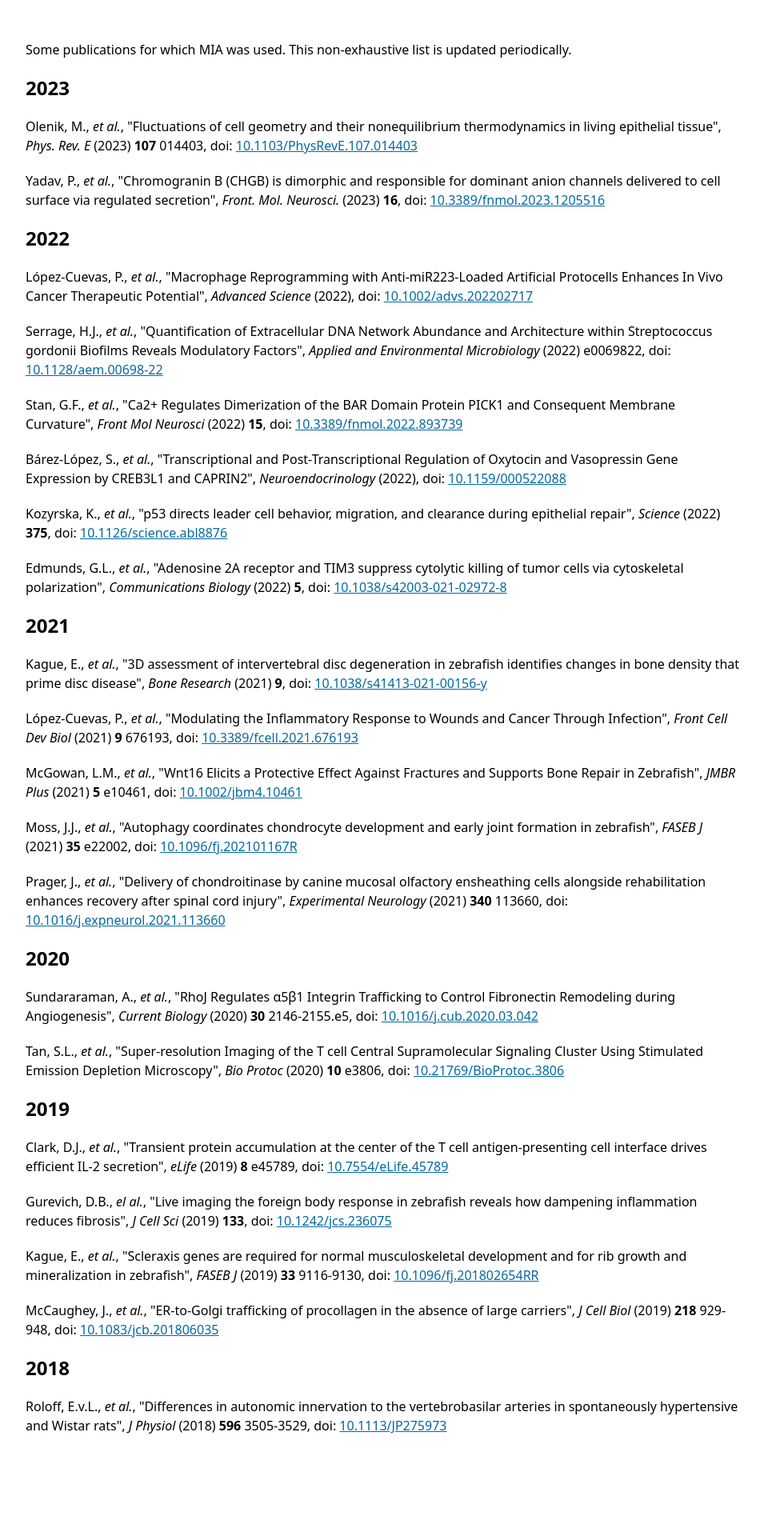
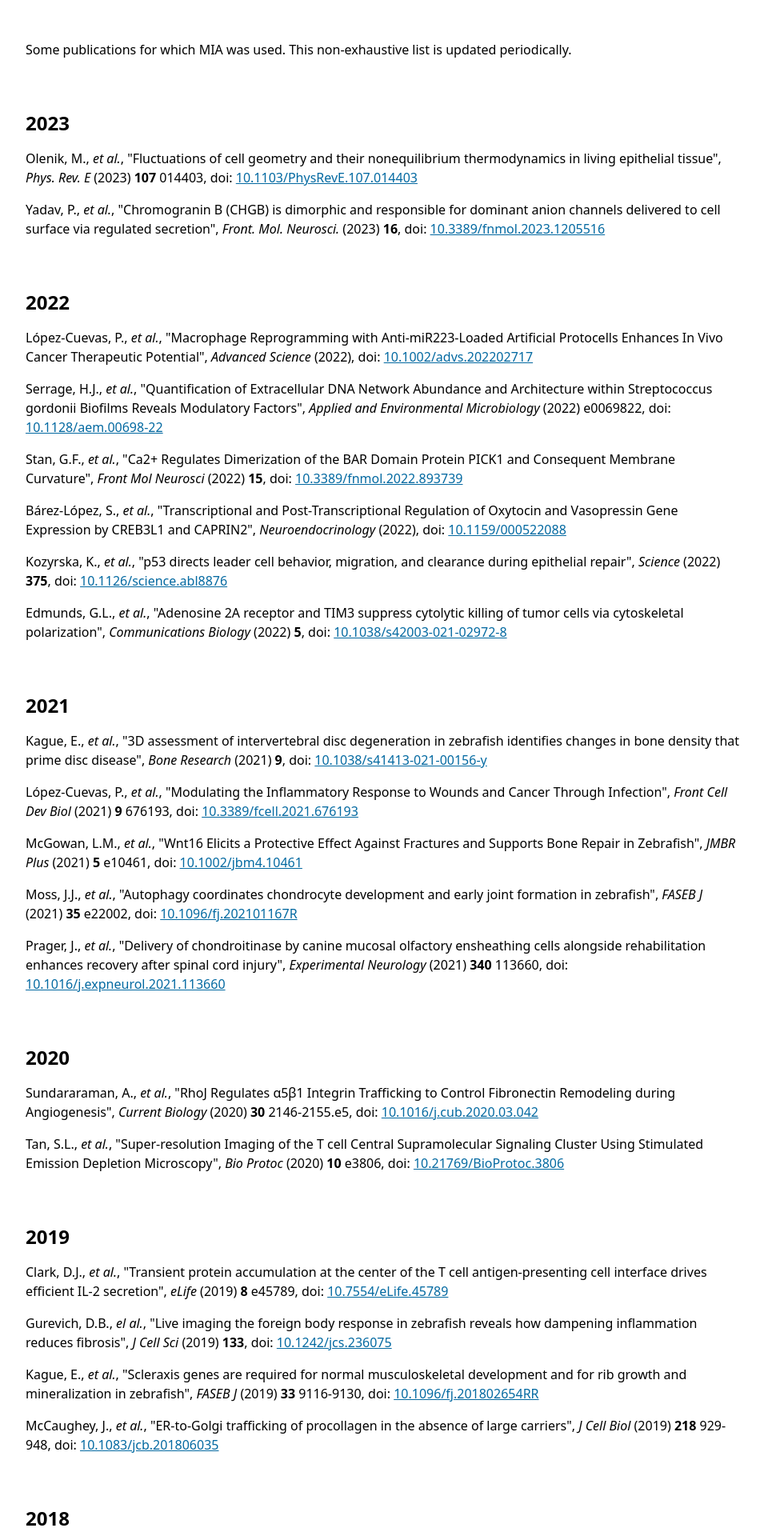
Before and after one commit to mianalysis/mianalysis.github.io, a Next.js app: page /publications in a window 1280 px wide. Shown: the part 200-2120 px from the top of the page at 80% size, without its empty margins (160-1115 px from the left). Built offline with nearby package versions, Linux system fonts and the light colour scheme.

Commit message:
Adjusted spacing

```diff
--- a/src/app/guides/page.tsx
+++ b/src/app/guides/page.tsx
@@ -2,7 +2,7 @@
 
 export default function Guides() {
   return (
-    <div className="mx-auto max-w-4xl space-y-8">
+    <div className="mx-auto max-w-4xl space-y-10">
       <h1>Guides</h1>
 
       <p>
--- a/src/app/publications/page.tsx
+++ b/src/app/publications/page.tsx
@@ -1,12 +1,16 @@
 export default function Publications() {
   return (
-    <div className="mx-auto max-w-4xl space-y-5">
+    <div className="mx-auto max-w-4xl space-y-16">
+      <section>
         <h1>Publications</h1>
 
         <p>
-        Some publications for which MIA was used. This non-exhaustive list is updated periodically.
+          Some publications for which MIA was used. This non-exhaustive list is updated
+          periodically.
         </p>
+      </section>
 
+      <section className="space-y-4">
         <h2>2023</h2>
 
         <p>
@@ -25,7 +29,9 @@
             10.3389/fnmol.2023.1205516
           </a>
         </p>
+      </section>
 
+      <section className="space-y-4">
         <h2>2022</h2>
 
         <p>
@@ -37,9 +43,9 @@
           </a>
         </p>
         <p>
-        Serrage, H.J., <em>et al.</em>, &quot;Quantification of Extracellular DNA Network Abundance
-        and Architecture within Streptococcus gordonii Biofilms Reveals Modulatory Factors&quot;,{' '}
-        <em>Applied and Environmental Microbiology</em> (2022) e0069822, doi:{' '}
+          Serrage, H.J., <em>et al.</em>, &quot;Quantification of Extracellular DNA Network
+          Abundance and Architecture within Streptococcus gordonii Biofilms Reveals Modulatory
+          Factors&quot;, <em>Applied and Environmental Microbiology</em> (2022) e0069822, doi:{' '}
           <a className="link" href="https://doi.org/10.1128/aem.00698-22">
             10.1128/aem.00698-22
           </a>
@@ -53,8 +59,8 @@
           </a>
         </p>
         <p>
-        Bárez-López, S., <em>et al.</em>, &quot;Transcriptional and Post-Transcriptional Regulation
-        of Oxytocin and Vasopressin Gene Expression by CREB3L1 and CAPRIN2&quot;,{' '}
+          Bárez-López, S., <em>et al.</em>, &quot;Transcriptional and Post-Transcriptional
+          Regulation of Oxytocin and Vasopressin Gene Expression by CREB3L1 and CAPRIN2&quot;,{' '}
           <em>Neuroendocrinology</em> (2022), doi:{' '}
           <a className="link" href="https://doi.org/10.1159/000522088">
             10.1159/000522088
@@ -62,20 +68,23 @@
         </p>
         <p>
           Kozyrska, K., <em>et al.</em>, &quot;p53 directs leader cell behavior, migration, and
-        clearance during epithelial repair&quot;, <em>Science</em> (2022) <strong>375</strong>, doi:{' '}
+          clearance during epithelial repair&quot;, <em>Science</em> (2022) <strong>375</strong>,
+          doi:{' '}
           <a className="link" href="https://doi.org/10.1126/science.abl8876">
             10.1126/science.abl8876
           </a>
         </p>
         <p>
           Edmunds, G.L., <em>et al.</em>, &quot;Adenosine 2A receptor and TIM3 suppress cytolytic
-        killing of tumor cells via cytoskeletal polarization&quot;, <em>Communications Biology</em>{' '}
-        (2022) <strong>5</strong>, doi:{' '}
+          killing of tumor cells via cytoskeletal polarization&quot;,{' '}
+          <em>Communications Biology</em> (2022) <strong>5</strong>, doi:{' '}
           <a className="link" href="https://doi.org/10.1038/s42003-021-02972-8">
             10.1038/s42003-021-02972-8
           </a>
         </p>
+      </section>
 
+      <section className="space-y-4">
         <h2>2021</h2>
 
         <p>
@@ -87,8 +96,8 @@
           </a>
         </p>
         <p>
-        López-Cuevas, P., <em>et al.</em>, &quot;Modulating the Inflammatory Response to Wounds and
-        Cancer Through Infection&quot;, <em>Front Cell Dev Biol</em> (2021) <strong>9</strong>{' '}
+          López-Cuevas, P., <em>et al.</em>, &quot;Modulating the Inflammatory Response to Wounds
+          and Cancer Through Infection&quot;, <em>Front Cell Dev Biol</em> (2021) <strong>9</strong>{' '}
           676193, doi:{' '}
           <a className="link" href="https://doi.org/10.3389/fcell.2021.676193">
             10.3389/fcell.2021.676193
@@ -104,25 +113,28 @@
         </p>
         <p>
           Moss, J.J., <em>et al.</em>, &quot;Autophagy coordinates chondrocyte development and early
-        joint formation in zebrafish&quot;, <em>FASEB J</em> (2021) <strong>35</strong> e22002, doi:{' '}
+          joint formation in zebrafish&quot;, <em>FASEB J</em> (2021) <strong>35</strong> e22002,
+          doi:{' '}
           <a className="link" href="https://doi.org/10.1096/fj.202101167R">
             10.1096/fj.202101167R
           </a>
         </p>
         <p>
           Prager, J., <em>et al.</em>, &quot;Delivery of chondroitinase by canine mucosal olfactory
-        ensheathing cells alongside rehabilitation enhances recovery after spinal cord injury&quot;,{' '}
-        <em>Experimental Neurology</em> (2021) <strong>340</strong> 113660, doi:{' '}
+          ensheathing cells alongside rehabilitation enhances recovery after spinal cord
+          injury&quot;, <em>Experimental Neurology</em> (2021) <strong>340</strong> 113660, doi:{' '}
           <a className="link" href="https://doi.org/10.1016/j.expneurol.2021.113660">
             10.1016/j.expneurol.2021.113660
           </a>
         </p>
+      </section>
 
+      <section className="space-y-4">
         <h2>2020</h2>
 
         <p>
-        Sundararaman, A., <em>et al.</em>, &quot;RhoJ Regulates α5β1 Integrin Trafficking to Control
-        Fibronectin Remodeling during Angiogenesis&quot;, <em>Current Biology</em> (2020){' '}
+          Sundararaman, A., <em>et al.</em>, &quot;RhoJ Regulates α5β1 Integrin Trafficking to
+          Control Fibronectin Remodeling during Angiogenesis&quot;, <em>Current Biology</em> (2020){' '}
           <strong>30</strong> 2146-2155.e5, doi:{' '}
           <a className="link" href="https://doi.org/10.1016/j.cub.2020.03.042">
             10.1016/j.cub.2020.03.042
@@ -136,13 +148,15 @@
             10.21769/BioProtoc.3806
           </a>
         </p>
+      </section>
 
+      <section className="space-y-4">
         <h2>2019</h2>
 
         <p>
           Clark, D.J., <em>et al.</em>, &quot;Transient protein accumulation at the center of the T
-        cell antigen-presenting cell interface drives efficient IL-2 secretion&quot;, <em>eLife</em>{' '}
-        (2019) <strong>8</strong> e45789, doi:{' '}
+          cell antigen-presenting cell interface drives efficient IL-2 secretion&quot;,{' '}
+          <em>eLife</em> (2019) <strong>8</strong> e45789, doi:{' '}
           <a className="link" href="https://doi.org/10.7554/eLife.45789">
             10.7554/eLife.45789
           </a>
@@ -164,13 +178,16 @@
           </a>
         </p>
         <p>
-        McCaughey, J., <em>et al.</em>, &quot;ER-to-Golgi trafficking of procollagen in the absence
-        of large carriers&quot;, <em>J Cell Biol</em> (2019) <strong>218</strong> 929-948, doi:{' '}
+          McCaughey, J., <em>et al.</em>, &quot;ER-to-Golgi trafficking of procollagen in the
+          absence of large carriers&quot;, <em>J Cell Biol</em> (2019) <strong>218</strong> 929-948,
+          doi:{' '}
           <a className="link" href="https://doi.org/10.1083/jcb.201806035">
             10.1083/jcb.201806035
           </a>
         </p>
+      </section>
 
+      <section className="space-y-4">
         <h2>2018</h2>
 
         <p>
@@ -181,6 +198,7 @@
             10.1113/JP275973
           </a>
         </p>
+      </section>
     </div>
   );
 }
--- a/src/components/module/ModuleDetails.tsx
+++ b/src/components/module/ModuleDetails.tsx
@@ -7,16 +7,20 @@
 
 export default function ModuleDetails({ module }: Props) {
   return (
-    <div className="space-y-5">
+    <div className="space-y-16">
       <p>{module.shortDescription}</p>
 
-      <h2>Description</h2>
+      <section>
+        <h2>Description</h2>
 
-      <p dangerouslySetInnerHTML={{ __html: module.fullDescription }} />
+        <p dangerouslySetInnerHTML={{ __html: module.fullDescription }} />
+      </section>
 
-      <h2>Parameters</h2>
+      <section>
+        <h2>Parameters</h2>
 
-      <ModuleParameters module={module} />
+        <ModuleParameters module={module} />
+      </section>
     </div>
   );
 }
```
Lines whose indentation alone changed are shown as unchanged.
